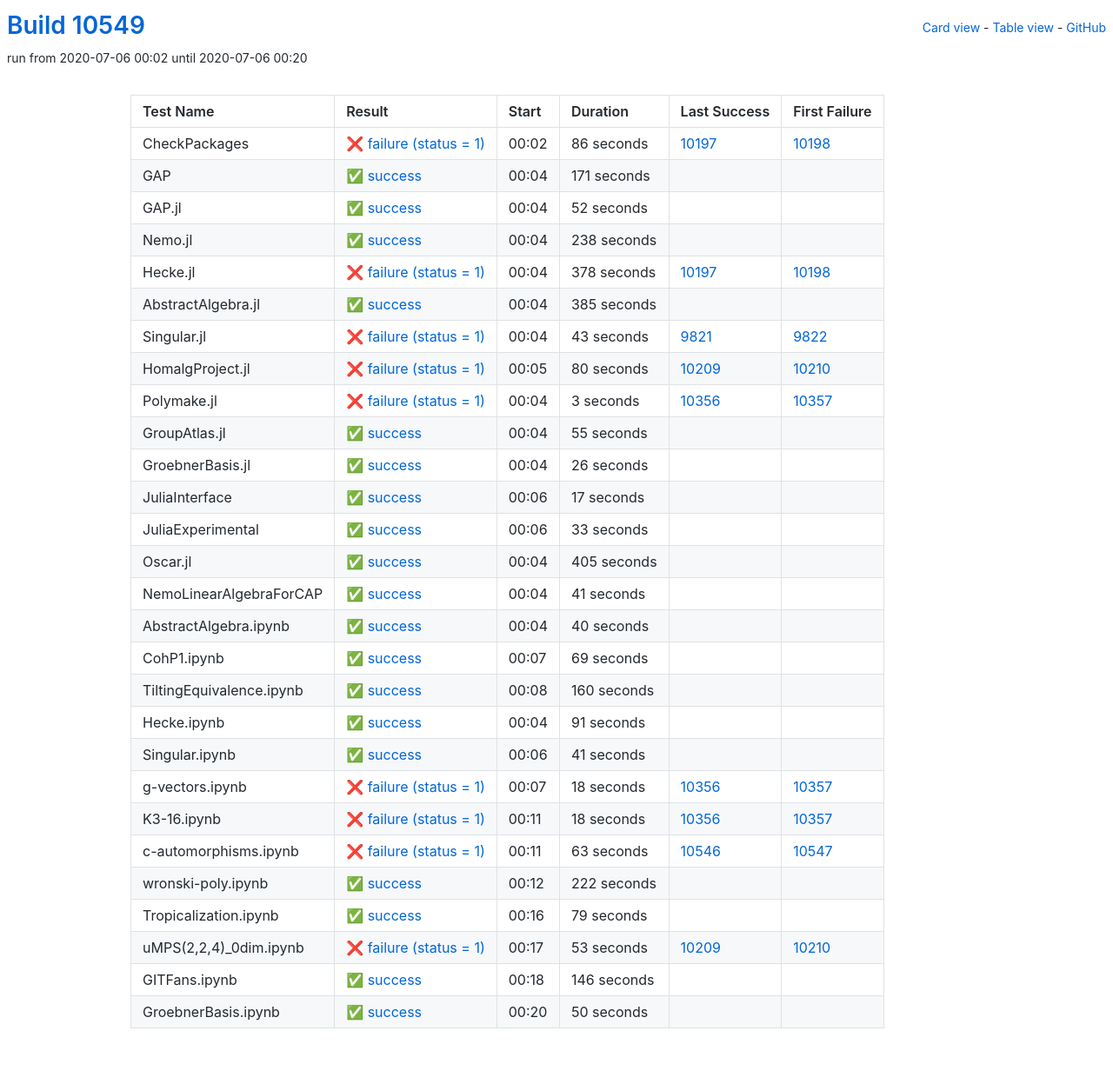
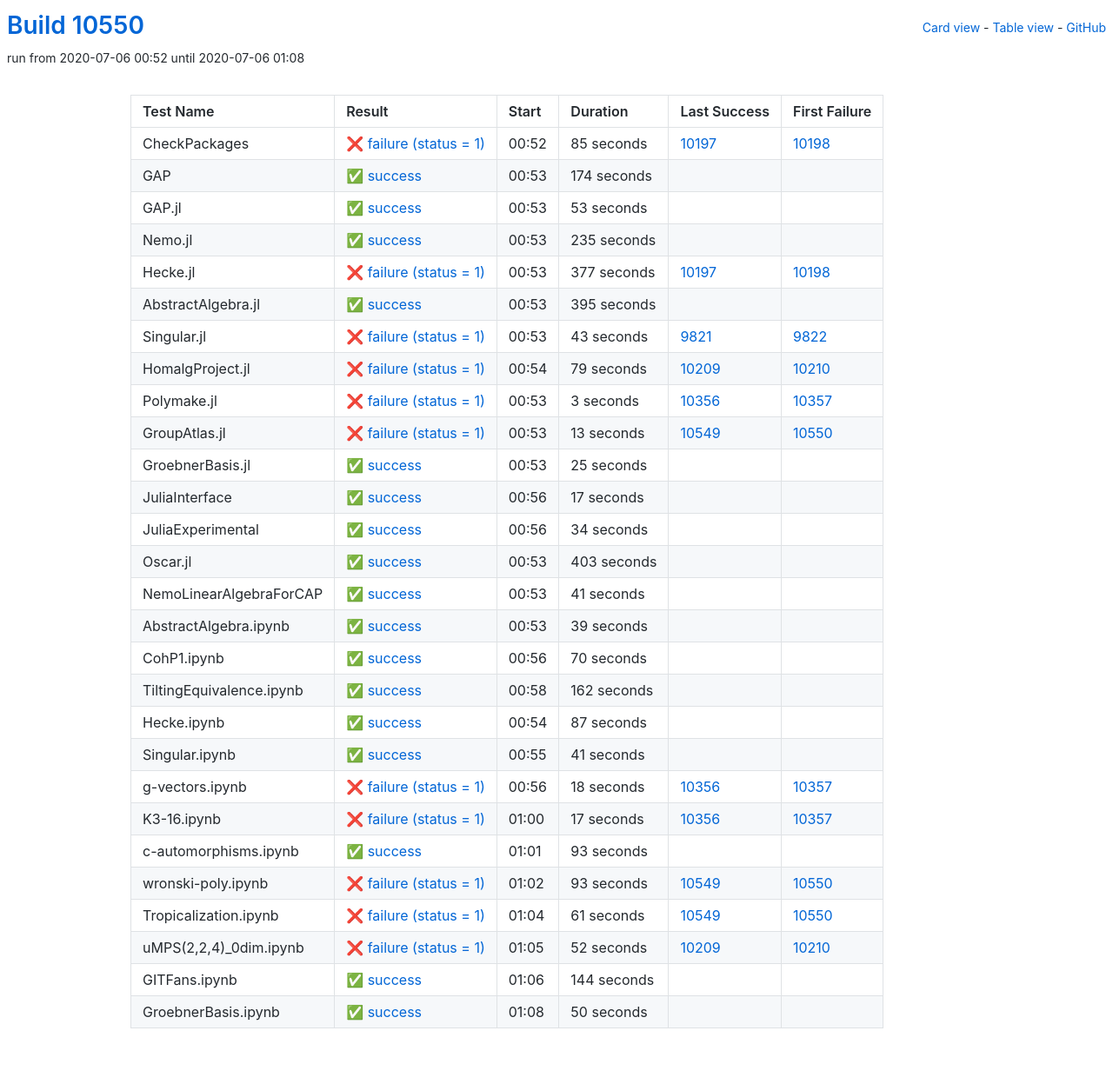
Before and after one commit to oscar-system/oscar-ci-status, a Jekyll site: the page built from table.html, in a window 1280 px wide. Shown: the whole page at 87% size. Built offline with Jekyll 4.4.1, drawn with Linux system fonts in a browser that asks for light colours.

Commit message:
Build #10550

```diff
--- a/_data/ci.yml
+++ b/_data/ci.yml
@@ -1,6 +1,6 @@
 ---
-build: 10549
-build_url: https://oscarci.mathematik.uni-kl.de/job/oscar/10549/
+build: 10550
+build_url: https://oscarci.mathematik.uni-kl.de/job/oscar/10550/
 job: oscar
 organization: oscar-system
 repo: oscar-ci-status
@@ -8,80 +8,80 @@
 tests:
 - name: CheckPackages
   id: checkpackages
-  log: https://oscarci.mathematik.uni-kl.de/job/oscar/10549/artifact/logs/build-10549/CheckPackages.log
-  start: 2020-07-06 00:02
+  log: https://oscarci.mathematik.uni-kl.de/job/oscar/10550/artifact/logs/build-10550/CheckPackages.log
+  start: 2020-07-06 00:52
   success: false
   exitcode: 1
   status: failure
-  duration: 86
+  duration: 85
   last_success: 10197
   last_success_url: https://oscarci.mathematik.uni-kl.de/job/oscar/10197/
   first_failure: 10198
   first_failure_url: https://oscarci.mathematik.uni-kl.de/job/oscar/10198/
 - name: GAP
   id: gap
-  log: https://oscarci.mathematik.uni-kl.de/job/oscar/10549/artifact/logs/build-10549/GAP.log
-  start: 2020-07-06 00:04
+  log: https://oscarci.mathematik.uni-kl.de/job/oscar/10550/artifact/logs/build-10550/GAP.log
+  start: 2020-07-06 00:53
   success: true
   exitcode: 0
   status: success
-  duration: 171
+  duration: 174
   last_success: false
   last_success_url:
   first_failure: false
   first_failure_url:
 - name: GAP.jl
   id: gap-jl
-  log: https://oscarci.mathematik.uni-kl.de/job/oscar/10549/artifact/logs/build-10549/GAP.jl.log
-  start: 2020-07-06 00:04
+  log: https://oscarci.mathematik.uni-kl.de/job/oscar/10550/artifact/logs/build-10550/GAP.jl.log
+  start: 2020-07-06 00:53
   success: true
   exitcode: 0
   status: success
-  duration: 52
+  duration: 53
   last_success: false
   last_success_url:
   first_failure: false
   first_failure_url:
 - name: Nemo.jl
   id: nemo-jl
-  log: https://oscarci.mathematik.uni-kl.de/job/oscar/10549/artifact/logs/build-10549/Nemo.jl.log
-  start: 2020-07-06 00:04
+  log: https://oscarci.mathematik.uni-kl.de/job/oscar/10550/artifact/logs/build-10550/Nemo.jl.log
+  start: 2020-07-06 00:53
   success: true
   exitcode: 0
   status: success
-  duration: 238
+  duration: 235
   last_success: false
   last_success_url:
   first_failure: false
   first_failure_url:
 - name: Hecke.jl
   id: hecke-jl
-  log: https://oscarci.mathematik.uni-kl.de/job/oscar/10549/artifact/logs/build-10549/Hecke.jl.log
-  start: 2020-07-06 00:04
+  log: https://oscarci.mathematik.uni-kl.de/job/oscar/10550/artifact/logs/build-10550/Hecke.jl.log
+  start: 2020-07-06 00:53
   success: false
   exitcode: 1
   status: failure
-  duration: 378
+  duration: 377
   last_success: 10197
   last_success_url: https://oscarci.mathematik.uni-kl.de/job/oscar/10197/
   first_failure: 10198
   first_failure_url: https://oscarci.mathematik.uni-kl.de/job/oscar/10198/
 - name: AbstractAlgebra.jl
   id: abstractalgebra-jl
-  log: https://oscarci.mathematik.uni-kl.de/job/oscar/10549/artifact/logs/build-10549/AbstractAlgebra.jl.log
-  start: 2020-07-06 00:04
+  log: https://oscarci.mathematik.uni-kl.de/job/oscar/10550/artifact/logs/build-10550/AbstractAlgebra.jl.log
+  start: 2020-07-06 00:53
   success: true
   exitcode: 0
   status: success
-  duration: 385
+  duration: 395
   last_success: false
   last_success_url:
   first_failure: false
   first_failure_url:
 - name: Singular.jl
   id: singular-jl
-  log: https://oscarci.mathematik.uni-kl.de/job/oscar/10549/artifact/logs/build-10549/Singular.jl.log
-  start: 2020-07-06 00:04
+  log: https://oscarci.mathematik.uni-kl.de/job/oscar/10550/artifact/logs/build-10550/Singular.jl.log
+  start: 2020-07-06 00:53
   success: false
   exitcode: 1
   status: failure
@@ -92,20 +92,20 @@
   first_failure_url: https://oscarci.mathematik.uni-kl.de/job/oscar/9822/
 - name: HomalgProject.jl
   id: homalgproject-jl
-  log: https://oscarci.mathematik.uni-kl.de/job/oscar/10549/artifact/logs/build-10549/HomalgProject.jl.log
-  start: 2020-07-06 00:05
+  log: https://oscarci.mathematik.uni-kl.de/job/oscar/10550/artifact/logs/build-10550/HomalgProject.jl.log
+  start: 2020-07-06 00:54
   success: false
   exitcode: 1
   status: failure
-  duration: 80
+  duration: 79
   last_success: 10209
   last_success_url: https://oscarci.mathematik.uni-kl.de/job/oscar/10209/
   first_failure: 10210
   first_failure_url: https://oscarci.mathematik.uni-kl.de/job/oscar/10210/
 - name: Polymake.jl
   id: polymake-jl
-  log: https://oscarci.mathematik.uni-kl.de/job/oscar/10549/artifact/logs/build-10549/Polymake.jl.log
-  start: 2020-07-06 00:04
+  log: https://oscarci.mathematik.uni-kl.de/job/oscar/10550/artifact/logs/build-10550/Polymake.jl.log
+  start: 2020-07-06 00:53
   success: false
   exitcode: 1
   status: failure
@@ -116,32 +116,32 @@
   first_failure_url: https://oscarci.mathematik.uni-kl.de/job/oscar/10357/
 - name: GroupAtlas.jl
   id: groupatlas-jl
-  log: https://oscarci.mathematik.uni-kl.de/job/oscar/10549/artifact/logs/build-10549/GroupAtlas.jl.log
-  start: 2020-07-06 00:04
+  log: https://oscarci.mathematik.uni-kl.de/job/oscar/10550/artifact/logs/build-10550/GroupAtlas.jl.log
+  start: 2020-07-06 00:53
+  success: false
+  exitcode: 1
+  status: failure
+  duration: 13
+  last_success: 10549
+  last_success_url: https://oscarci.mathematik.uni-kl.de/job/oscar/10549/
+  first_failure: 10550
+  first_failure_url: https://oscarci.mathematik.uni-kl.de/job/oscar/10550/
+- name: GroebnerBasis.jl
+  id: groebnerbasis-jl
+  log: https://oscarci.mathematik.uni-kl.de/job/oscar/10550/artifact/logs/build-10550/GroebnerBasis.jl.log
+  start: 2020-07-06 00:53
   success: true
   exitcode: 0
   status: success
-  duration: 55
-  last_success: false
-  last_success_url:
-  first_failure: false
-  first_failure_url:
-- name: GroebnerBasis.jl
-  id: groebnerbasis-jl
-  log: https://oscarci.mathematik.uni-kl.de/job/oscar/10549/artifact/logs/build-10549/GroebnerBasis.jl.log
-  start: 2020-07-06 00:04
-  success: true
-  exitcode: 0
-  status: success
-  duration: 26
+  duration: 25
   last_success: false
   last_success_url:
   first_failure: false
   first_failure_url:
 - name: JuliaInterface
   id: juliainterface
-  log: https://oscarci.mathematik.uni-kl.de/job/oscar/10549/artifact/logs/build-10549/JuliaInterface.log
-  start: 2020-07-06 00:06
+  log: https://oscarci.mathematik.uni-kl.de/job/oscar/10550/artifact/logs/build-10550/JuliaInterface.log
+  start: 2020-07-06 00:56
   success: true
   exitcode: 0
   status: success
@@ -152,32 +152,32 @@
   first_failure_url:
 - name: JuliaExperimental
   id: juliaexperimental
-  log: https://oscarci.mathematik.uni-kl.de/job/oscar/10549/artifact/logs/build-10549/JuliaExperimental.log
-  start: 2020-07-06 00:06
+  log: https://oscarci.mathematik.uni-kl.de/job/oscar/10550/artifact/logs/build-10550/JuliaExperimental.log
+  start: 2020-07-06 00:56
   success: true
   exitcode: 0
   status: success
-  duration: 33
+  duration: 34
   last_success: false
   last_success_url:
   first_failure: false
   first_failure_url:
 - name: Oscar.jl
   id: oscar-jl
-  log: https://oscarci.mathematik.uni-kl.de/job/oscar/10549/artifact/logs/build-10549/Oscar.jl.log
-  start: 2020-07-06 00:04
+  log: https://oscarci.mathematik.uni-kl.de/job/oscar/10550/artifact/logs/build-10550/Oscar.jl.log
+  start: 2020-07-06 00:53
   success: true
   exitcode: 0
   status: success
-  duration: 405
+  duration: 403
   last_success: false
   last_success_url:
   first_failure: false
   first_failure_url:
 - name: NemoLinearAlgebraForCAP
   id: nemolinearalgebraforcap
-  log: https://oscarci.mathematik.uni-kl.de/job/oscar/10549/artifact/logs/build-10549/NemoLinearAlgebraForCAP.log
-  start: 2020-07-06 00:04
+  log: https://oscarci.mathematik.uni-kl.de/job/oscar/10550/artifact/logs/build-10550/NemoLinearAlgebraForCAP.log
+  start: 2020-07-06 00:53
   success: true
   exitcode: 0
   status: success
@@ -188,56 +188,56 @@
   first_failure_url:
 - name: AbstractAlgebra.ipynb
   id: abstractalgebra-ipynb
-  log: https://oscarci.mathematik.uni-kl.de/job/oscar/10549/artifact/logs/build-10549/AbstractAlgebra.ipynb.log
-  start: 2020-07-06 00:04
+  log: https://oscarci.mathematik.uni-kl.de/job/oscar/10550/artifact/logs/build-10550/AbstractAlgebra.ipynb.log
+  start: 2020-07-06 00:53
   success: true
   exitcode: 0
   status: success
-  duration: 40
+  duration: 39
   last_success: false
   last_success_url:
   first_failure: false
   first_failure_url:
 - name: CohP1.ipynb
   id: cohp1-ipynb
-  log: https://oscarci.mathematik.uni-kl.de/job/oscar/10549/artifact/logs/build-10549/CohP1.ipynb.log
-  start: 2020-07-06 00:07
+  log: https://oscarci.mathematik.uni-kl.de/job/oscar/10550/artifact/logs/build-10550/CohP1.ipynb.log
+  start: 2020-07-06 00:56
   success: true
   exitcode: 0
   status: success
-  duration: 69
+  duration: 70
   last_success: false
   last_success_url:
   first_failure: false
   first_failure_url:
 - name: TiltingEquivalence.ipynb
   id: tiltingequivalence-ipynb
-  log: https://oscarci.mathematik.uni-kl.de/job/oscar/10549/artifact/logs/build-10549/TiltingEquivalence.ipynb.log
-  start: 2020-07-06 00:08
+  log: https://oscarci.mathematik.uni-kl.de/job/oscar/10550/artifact/logs/build-10550/TiltingEquivalence.ipynb.log
+  start: 2020-07-06 00:58
   success: true
   exitcode: 0
   status: success
-  duration: 160
+  duration: 162
   last_success: false
   last_success_url:
   first_failure: false
   first_failure_url:
 - name: Hecke.ipynb
   id: hecke-ipynb
-  log: https://oscarci.mathematik.uni-kl.de/job/oscar/10549/artifact/logs/build-10549/Hecke.ipynb.log
-  start: 2020-07-06 00:04
+  log: https://oscarci.mathematik.uni-kl.de/job/oscar/10550/artifact/logs/build-10550/Hecke.ipynb.log
+  start: 2020-07-06 00:54
   success: true
   exitcode: 0
   status: success
-  duration: 91
+  duration: 87
   last_success: false
   last_success_url:
   first_failure: false
   first_failure_url:
 - name: Singular.ipynb
   id: singular-ipynb
-  log: https://oscarci.mathematik.uni-kl.de/job/oscar/10549/artifact/logs/build-10549/Singular.ipynb.log
-  start: 2020-07-06 00:06
+  log: https://oscarci.mathematik.uni-kl.de/job/oscar/10550/artifact/logs/build-10550/Singular.ipynb.log
+  start: 2020-07-06 00:55
   success: true
   exitcode: 0
   status: success
@@ -248,8 +248,8 @@
   first_failure_url:
 - name: g-vectors.ipynb
   id: g-vectors-ipynb
-  log: https://oscarci.mathematik.uni-kl.de/job/oscar/10549/artifact/logs/build-10549/g-vectors.ipynb.log
-  start: 2020-07-06 00:07
+  log: https://oscarci.mathematik.uni-kl.de/job/oscar/10550/artifact/logs/build-10550/g-vectors.ipynb.log
+  start: 2020-07-06 00:56
   success: false
   exitcode: 1
   status: failure
@@ -260,80 +260,80 @@
   first_failure_url: https://oscarci.mathematik.uni-kl.de/job/oscar/10357/
 - name: K3-16.ipynb
   id: k3-16-ipynb
-  log: https://oscarci.mathematik.uni-kl.de/job/oscar/10549/artifact/logs/build-10549/K3-16.ipynb.log
-  start: 2020-07-06 00:11
+  log: https://oscarci.mathematik.uni-kl.de/job/oscar/10550/artifact/logs/build-10550/K3-16.ipynb.log
+  start: 2020-07-06 01:00
   success: false
   exitcode: 1
   status: failure
-  duration: 18
+  duration: 17
   last_success: 10356
   last_success_url: https://oscarci.mathematik.uni-kl.de/job/oscar/10356/
   first_failure: 10357
   first_failure_url: https://oscarci.mathematik.uni-kl.de/job/oscar/10357/
 - name: c-automorphisms.ipynb
   id: c-automorphisms-ipynb
-  log: https://oscarci.mathematik.uni-kl.de/job/oscar/10549/artifact/logs/build-10549/c-automorphisms.ipynb.log
-  start: 2020-07-06 00:11
-  success: false
-  exitcode: 1
-  status: failure
-  duration: 63
-  last_success: 10546
-  last_success_url: https://oscarci.mathematik.uni-kl.de/job/oscar/10546/
-  first_failure: 10547
-  first_failure_url: https://oscarci.mathematik.uni-kl.de/job/oscar/10547/
-- name: wronski-poly.ipynb
-  id: wronski-poly-ipynb
-  log: https://oscarci.mathematik.uni-kl.de/job/oscar/10549/artifact/logs/build-10549/wronski-poly.ipynb.log
-  start: 2020-07-06 00:12
+  log: https://oscarci.mathematik.uni-kl.de/job/oscar/10550/artifact/logs/build-10550/c-automorphisms.ipynb.log
+  start: 2020-07-06 01:01
   success: true
   exitcode: 0
   status: success
-  duration: 222
+  duration: 93
   last_success: false
   last_success_url:
   first_failure: false
   first_failure_url:
-- name: Tropicalization.ipynb
-  id: tropicalization-ipynb
-  log: https://oscarci.mathematik.uni-kl.de/job/oscar/10549/artifact/logs/build-10549/Tropicalization.ipynb.log
-  start: 2020-07-06 00:16
-  success: true
-  exitcode: 0
-  status: success
-  duration: 79
-  last_success: false
-  last_success_url:
-  first_failure: false
-  first_failure_url:
-- name: uMPS(2,2,4)_0dim.ipynb
-  id: umps-2-2-4-0dim-ipynb
-  log: https://oscarci.mathematik.uni-kl.de/job/oscar/10549/artifact/logs/build-10549/uMPS-2-2-4-_0dim.ipynb.log
-  start: 2020-07-06 00:17
+- name: wronski-poly.ipynb
+  id: wronski-poly-ipynb
+  log: https://oscarci.mathematik.uni-kl.de/job/oscar/10550/artifact/logs/build-10550/wronski-poly.ipynb.log
+  start: 2020-07-06 01:02
   success: false
   exitcode: 1
   status: failure
-  duration: 53
+  duration: 93
+  last_success: 10549
+  last_success_url: https://oscarci.mathematik.uni-kl.de/job/oscar/10549/
+  first_failure: 10550
+  first_failure_url: https://oscarci.mathematik.uni-kl.de/job/oscar/10550/
+- name: Tropicalization.ipynb
+  id: tropicalization-ipynb
+  log: https://oscarci.mathematik.uni-kl.de/job/oscar/10550/artifact/logs/build-10550/Tropicalization.ipynb.log
+  start: 2020-07-06 01:04
+  success: false
+  exitcode: 1
+  status: failure
+  duration: 61
+  last_success: 10549
+  last_success_url: https://oscarci.mathematik.uni-kl.de/job/oscar/10549/
+  first_failure: 10550
+  first_failure_url: https://oscarci.mathematik.uni-kl.de/job/oscar/10550/
+- name: uMPS(2,2,4)_0dim.ipynb
+  id: umps-2-2-4-0dim-ipynb
+  log: https://oscarci.mathematik.uni-kl.de/job/oscar/10550/artifact/logs/build-10550/uMPS-2-2-4-_0dim.ipynb.log
+  start: 2020-07-06 01:05
+  success: false
+  exitcode: 1
+  status: failure
+  duration: 52
   last_success: 10209
   last_success_url: https://oscarci.mathematik.uni-kl.de/job/oscar/10209/
   first_failure: 10210
   first_failure_url: https://oscarci.mathematik.uni-kl.de/job/oscar/10210/
 - name: GITFans.ipynb
   id: gitfans-ipynb
-  log: https://oscarci.mathematik.uni-kl.de/job/oscar/10549/artifact/logs/build-10549/GITFans.ipynb.log
-  start: 2020-07-06 00:18
+  log: https://oscarci.mathematik.uni-kl.de/job/oscar/10550/artifact/logs/build-10550/GITFans.ipynb.log
+  start: 2020-07-06 01:06
   success: true
   exitcode: 0
   status: success
-  duration: 146
+  duration: 144
   last_success: false
   last_success_url:
   first_failure: false
   first_failure_url:
 - name: GroebnerBasis.ipynb
   id: groebnerbasis-ipynb
-  log: https://oscarci.mathematik.uni-kl.de/job/oscar/10549/artifact/logs/build-10549/GroebnerBasis.ipynb.log
-  start: 2020-07-06 00:20
+  log: https://oscarci.mathematik.uni-kl.de/job/oscar/10550/artifact/logs/build-10550/GroebnerBasis.ipynb.log
+  start: 2020-07-06 01:08
   success: true
   exitcode: 0
   status: success
```
Also changed, not shown: README.md.
